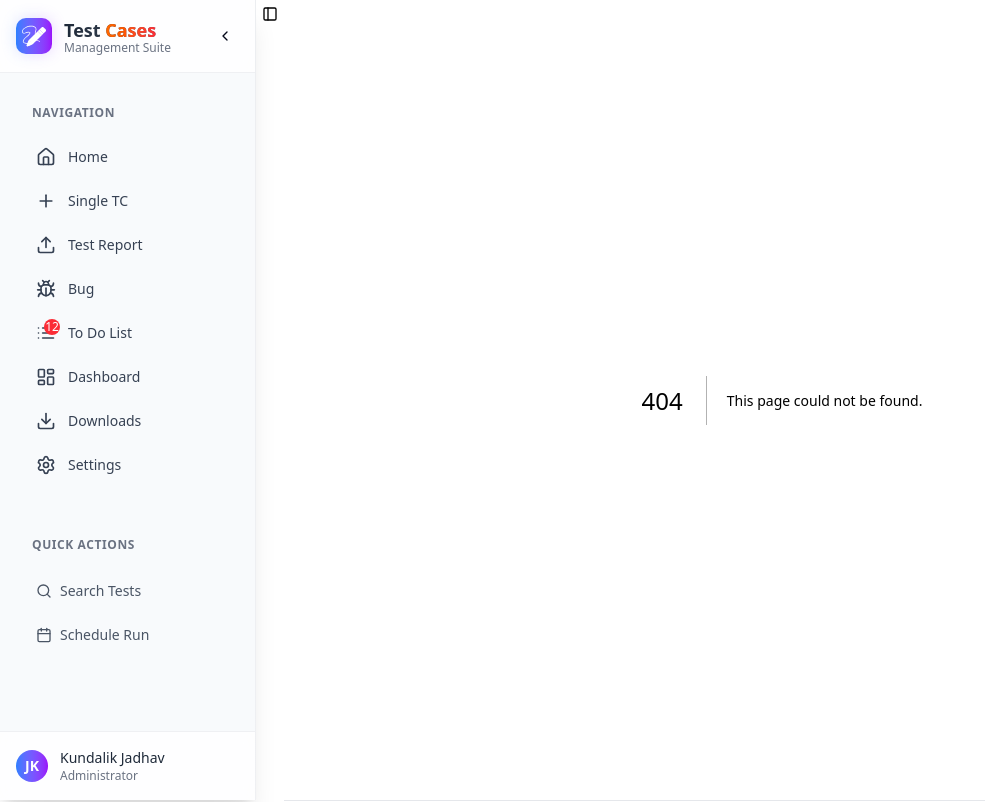
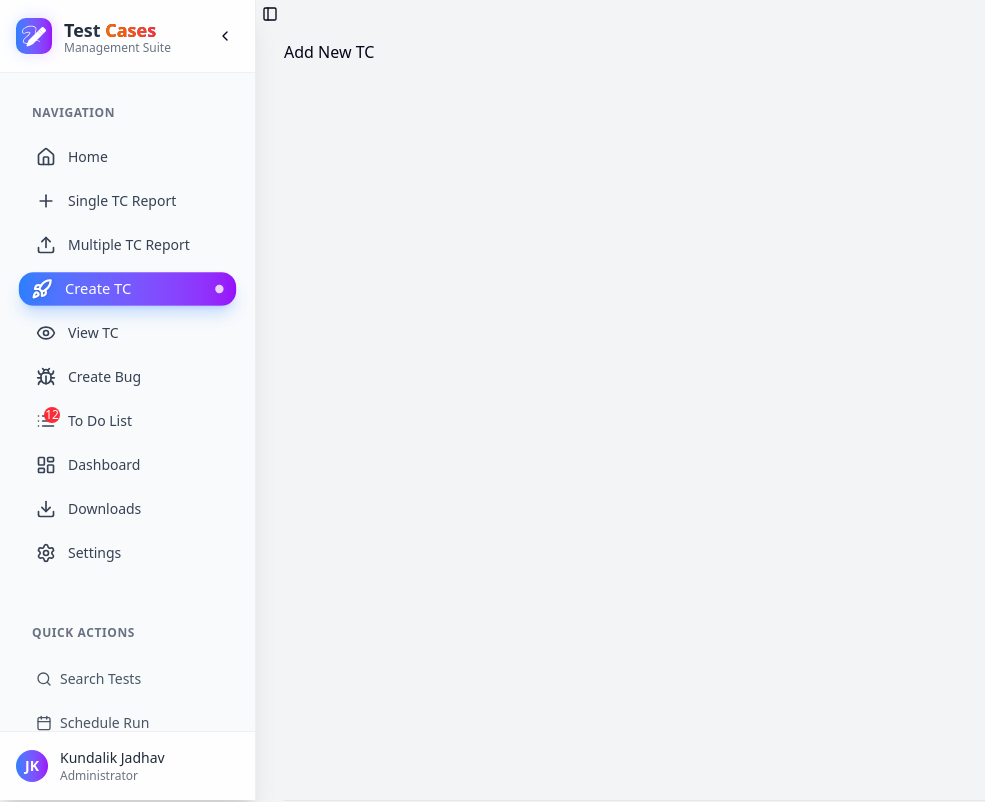
Before and after one commit to kundalik5545/Test-Cases, a Next.js app: page /add-test-case in a window 1280 px wide. Before the commit this address had no page. Shown: the top 802 px of the page, without its empty margins (0-985 px from the left). Built offline with nearby package versions, Linux system fonts and the light colour scheme.

Commit message:
feat: add Add New TC page and update AppSidebar with new menu items

```diff
--- /dev/null
+++ b/app/(main)/add-test-case/page.jsx
@@ -0,0 +1,11 @@
+import React from "react";
+
+const AddNewTCPage = () => {
+  return (
+    <div>
+      <h1>Add New TC</h1>
+    </div>
+  );
+};
+
+export default AddNewTCPage;
--- a/components/AppSidebar.jsx
+++ b/components/AppSidebar.jsx
@@ -15,6 +15,8 @@ import {
   Bug,
   Plus,
   Download,
+  Rocket,
+  Eye,
 } from "lucide-react";
 import {
   Sidebar,
@@ -292,23 +294,36 @@ const items = [
     icon: Home,
   },
   {
-    title: "Single TC",
+    title: "Single TC Report",
     url: "/create-single-test-case",
     icon: Plus,
     badge: "",
   },
   {
-    title: "Test Report",
+    title: "Multiple TC Report",
     url: "/test-report-generator",
     icon: Upload,
     badge: "",
   },
   {
-    title: "Bug",
+    title: "Create TC",
+    url: "/add-test-case",
+    icon: Rocket,
+    badge: "",
+  },
+  {
+    title: "View TC",
+    url: "/view-test-case",
+    icon: Eye,
+    badge: "",
+  },
+  {
+    title: "Create Bug",
     url: "/create-bug",
     icon: Bug,
     badge: "",
   },
+
   {
     title: "To Do List",
     url: "/to-do-list",
```
